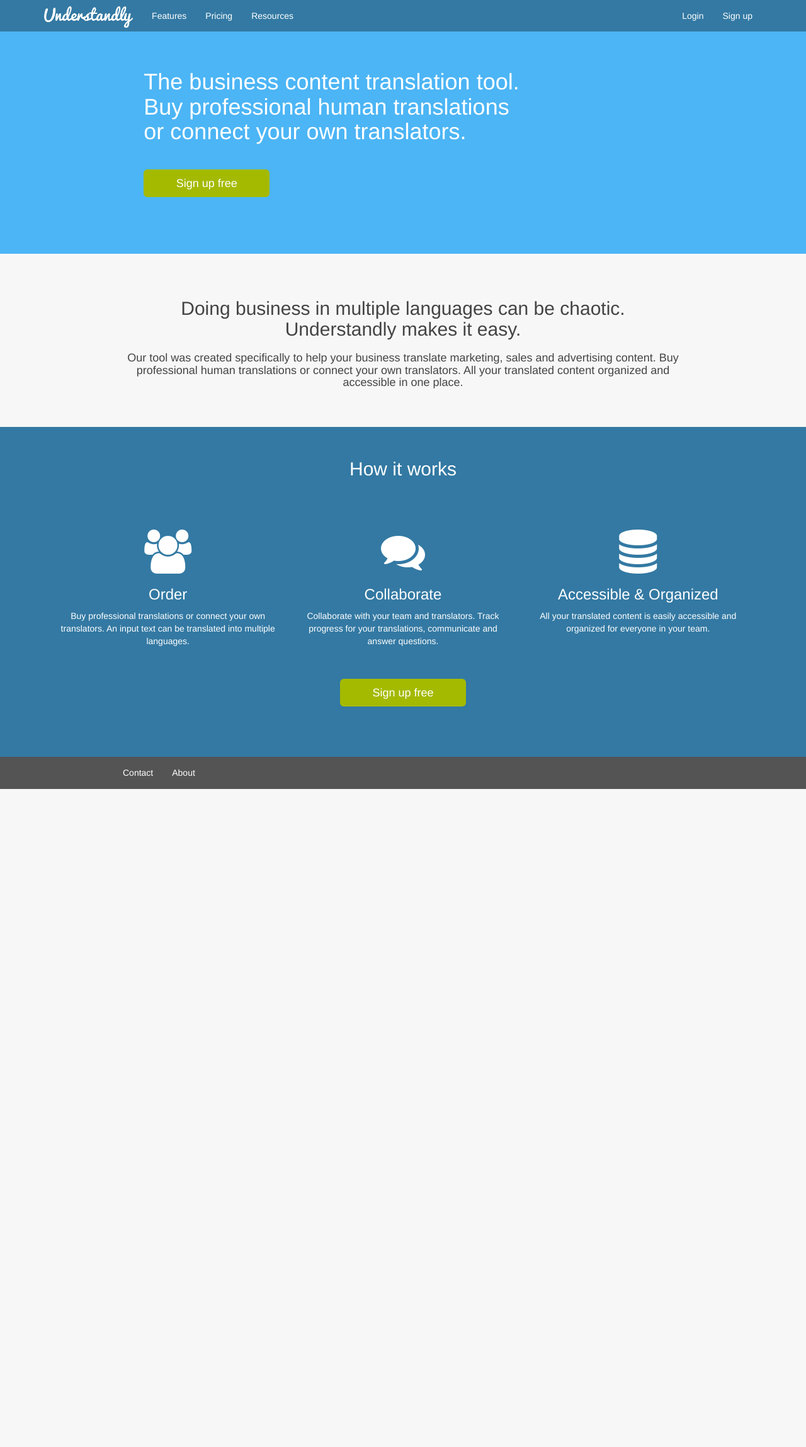
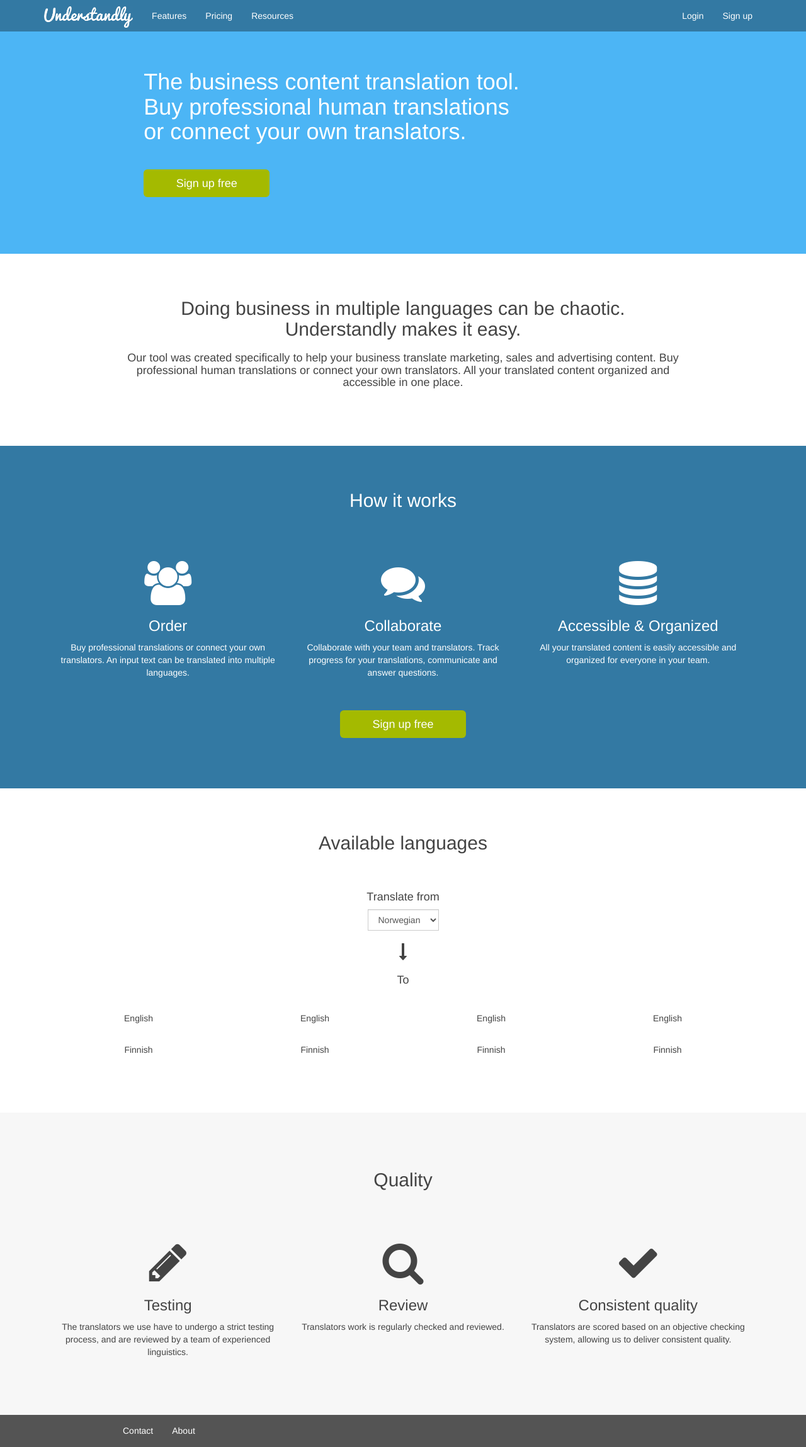
Before and after one commit to yhoiseth/www.understandly.com, a Jekyll site: the page built from index.html, in a window 1280 px wide. Shown: the whole page at 63% size. Built offline with Jekyll 4.4.1, drawn with Linux system fonts in a browser that asks for light colours; nearby versions of some CDN libraries; before the commit the page ends 1253 px from its top, so only the background shows below that.

Commit message:
Created quality check andlanguages on first page

```diff
--- a/css/main.scss
+++ b/css/main.scss
@@ -93,10 +93,30 @@
     padding-bottom: 40px;
 }
 
+.container-intro{
+    background-color: white;
+    padding-bottom: 80px;
+    padding-top: 50px;
+    height: 100%;
+}
+
 .container-how-it-works{
     background-color: #3379A3;
     padding-bottom: 80px;
-    padding-top: 30px;
+    padding-top: 50px;
+    height: 100%;
+}
+
+.container-languages{
+    background-color: white;
+    padding-bottom: 80px;
+    padding-top: 50px;
+    height: 100%;
+}
+
+.container-quality{
+    padding-bottom: 80px;
+    padding-top: 50px;
     height: 100%;
 }
 
--- a/index.html
+++ b/index.html
@@ -10,9 +10,9 @@
       </h1>
     </div>
   </div>
-  <div class="row">
+  <div class="row container-intro">
     <div class="container">
-      <div class="col-sm-12 padding-top-50px padding-bottom-50px">
+      <div class="col-sm-12">
         <h2 align="center">Doing business in multiple languages can be chaotic.<br>
           Understandly makes it easy.
         </h2>
@@ -62,4 +62,96 @@
       </div>
     </div>
   </div>
+  <div class="row container-languages">
+    <div class="container">
+      <div class="col-sm-12">
+        <h2 align="center">Available languages</h2>
+      </div>
+      <div class="col-sm-12 padding-top-40px">
+        <div class="row">
+          <div align="center" class="col-sm-12">
+            <h4>Translate from</h4>
+            <div class="input-group amount-input">
+              <div class="form-group">
+                <select class="form-control" id="sel1">
+                  <option>Norwegian</option>
+                  <option>Japanese</option>
+                  <option>Finnish</option>
+                  <option>Chinese</option>
+                </select>
+              </div>
+            </div>
+          </div>
+          <div align="center" class="col-sm-12 padding-top-20px">
+            <i class="fa fa-long-arrow-down fa-2x"></i>
+            <h4 class="padding-top-10px">To</h4>
+          </div>
+        </div>
+        <div class="row">
+          <div>
+            <div class="service-box text-center">
+              <div class="col-xs-6 col-sm-3">
+                <p>English</p>
+                <br>
+                <p>Finnish</p>
+              </div>
+            </div>
+            <div class="service-box text-center">
+              <div class="col-xs-6 col-sm-3">
+                <p>English</p>
+                <br>
+                <p>Finnish</p>
+              </div>
+            </div>
+            <div class="service-box text-center">
+              <div class="col-xs-6 col-sm-3">
+                <p>English</p>
+                <br>
+                <p>Finnish</p>
+              </div>
+            </div>
+            <div class="service-box text-center">
+              <div class="col-xs-6 col-sm-3">
+                <p>English</p>
+                <br>
+                <p>Finnish</p>
+              </div>
+            </div>
+          </div>
+        </div>
+      </div>
+    </div>
+  </div>
+  <div class="row container-quality">
+    <div class="container">
+      <div class="col-sm-12 padding-top-20px">
+        <h2 align="center">Quality</h2>
+      </div>
+      <div class="col-sm-12 padding-top-40px">
+        <div class="row">
+          <div class="service-box text-center">
+            <div class="col-sm-4">
+              <i class="fa fa-pencil fa-5x"></i>
+              <h3>Testing</h3>
+              <p>The translators we use have to undergo a strict testing process, and are reviewed by a team of experienced linguistics.</p>
+            </div>
+          </div>
+          <div class="service-box text-center">
+            <div class="col-sm-4">
+              <i class="fa fa-search fa-5x"></i>
+              <h3>Review</h3>
+              <p>Translators work is regularly checked and reviewed.</p>
+            </div>
+          </div>
+          <div class="service-box text-center">
+            <div class="col-sm-4">
+              <i class="fa fa-check fa-5x"></i>
+              <h3>Consistent quality</h3>
+              <p>Translators are scored based on an objective checking system, allowing us to deliver consistent quality.</p>
+            </div>
+          </div>
+        </div>
+      </div>
+    </div>
+  </div>
 </div>
```
